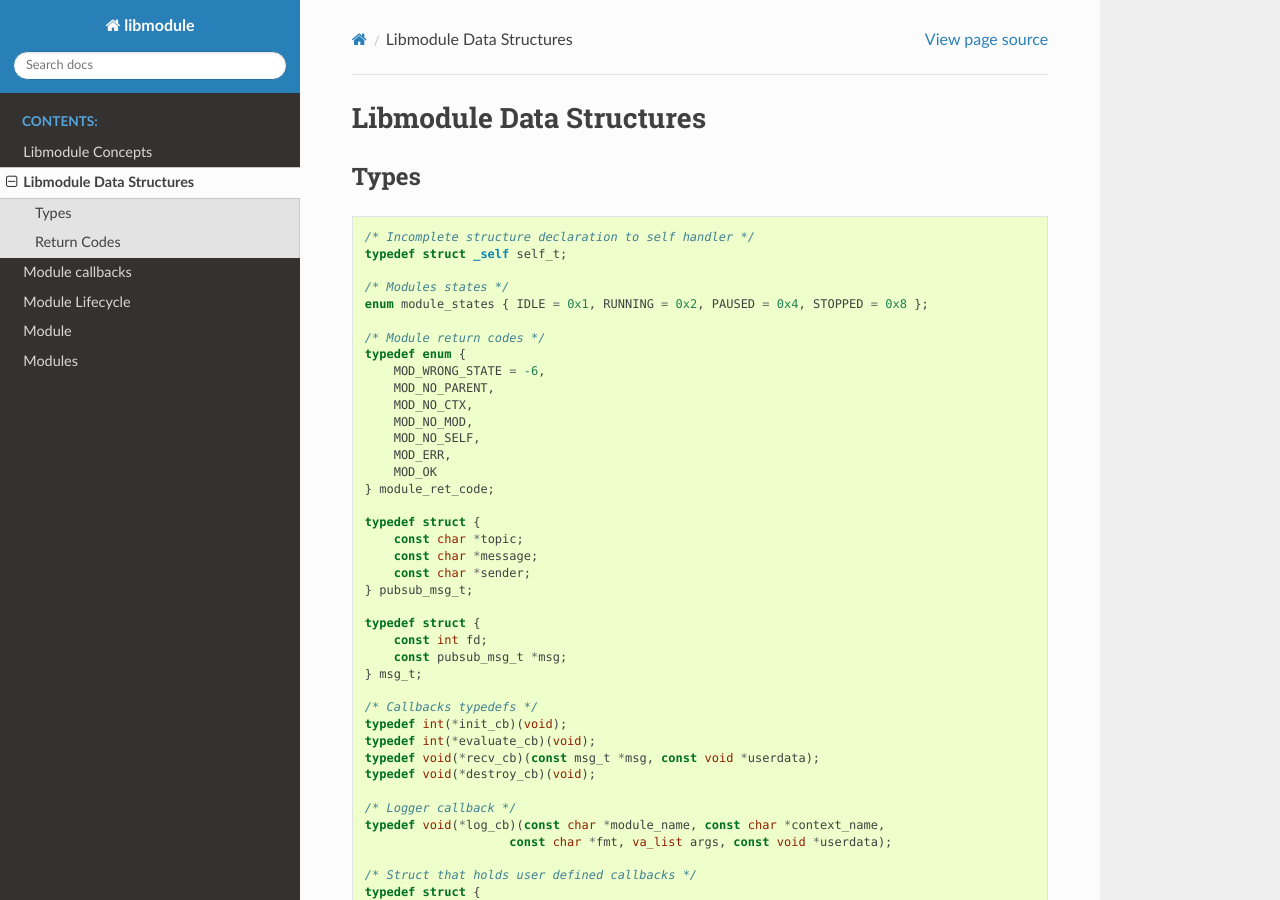
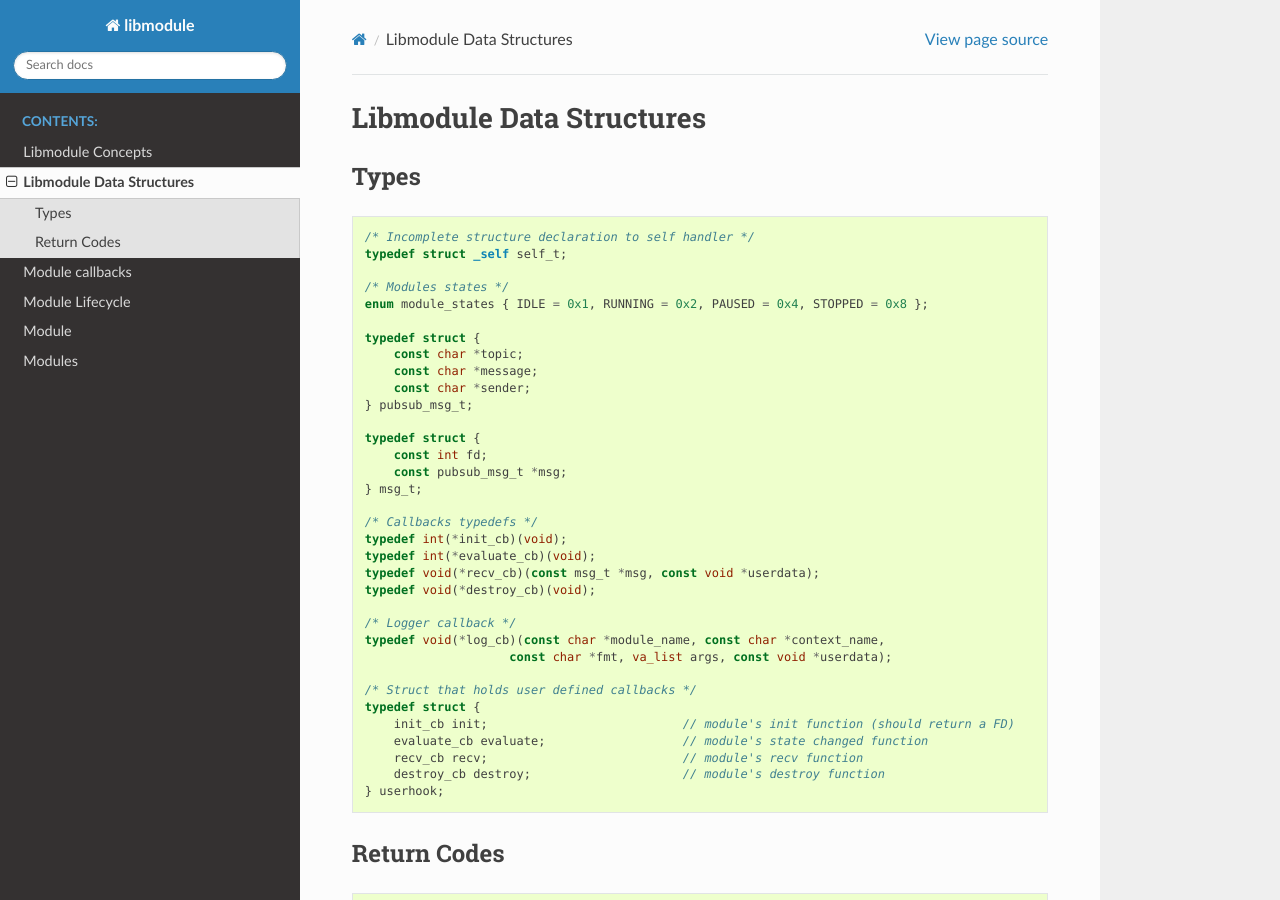
Before and after one commit to FedeDP/libmodule, a Sphinx documentation site: the page built from docs/src/data_structures.rst, in a window 1280 px wide and 900 px high. Built offline with Sphinx 7.4.7 and the Read the Docs theme 2.0.0, drawn with Linux system fonts in a browser that asks for light colours.

Commit message:
Small doc fixes

```diff
--- a/docs/src/data_structures.rst
+++ b/docs/src/data_structures.rst
@@ -11,17 +11,6 @@ Types
 
     /* Modules states */
     enum module_states { IDLE = 0x1, RUNNING = 0x2, PAUSED = 0x4, STOPPED = 0x8 };
-
-    /* Module return codes */
-    typedef enum {
-        MOD_WRONG_STATE = -6,
-        MOD_NO_PARENT,
-        MOD_NO_CTX,
-        MOD_NO_MOD,
-        MOD_NO_SELF,
-        MOD_ERR,
-        MOD_OK
-    } module_ret_code;
 
     typedef struct {
         const char *topic;
--- a/docs/src/module.rst
+++ b/docs/src/module.rst
@@ -5,7 +5,7 @@
 Module
 ======
 
-Module API denotes libmodule interface functions that can be found in module/module.h header. |br|
+Module API denotes libmodule interface functions that can be found in <module/module.h> header. |br|
 It is splitted in two APIs.
 
 .. _module_easy:
--- a/docs/src/modules.rst
+++ b/docs/src/modules.rst
@@ -5,7 +5,7 @@
 Modules
 =======
 
-Modules API denotes libmodule interface functions that can be found in  module/modules.h header. |br|
+Modules API denotes libmodule interface functions that can be found in <module/modules.h> header. |br|
 Like Module API, it has an easy, single-context API. Moreover, it has an equivalent multi-context API. |br|
 All these functions but modules_pre_start() return a :ref:`module_ret_code <module_ret_code>`.
 
```
